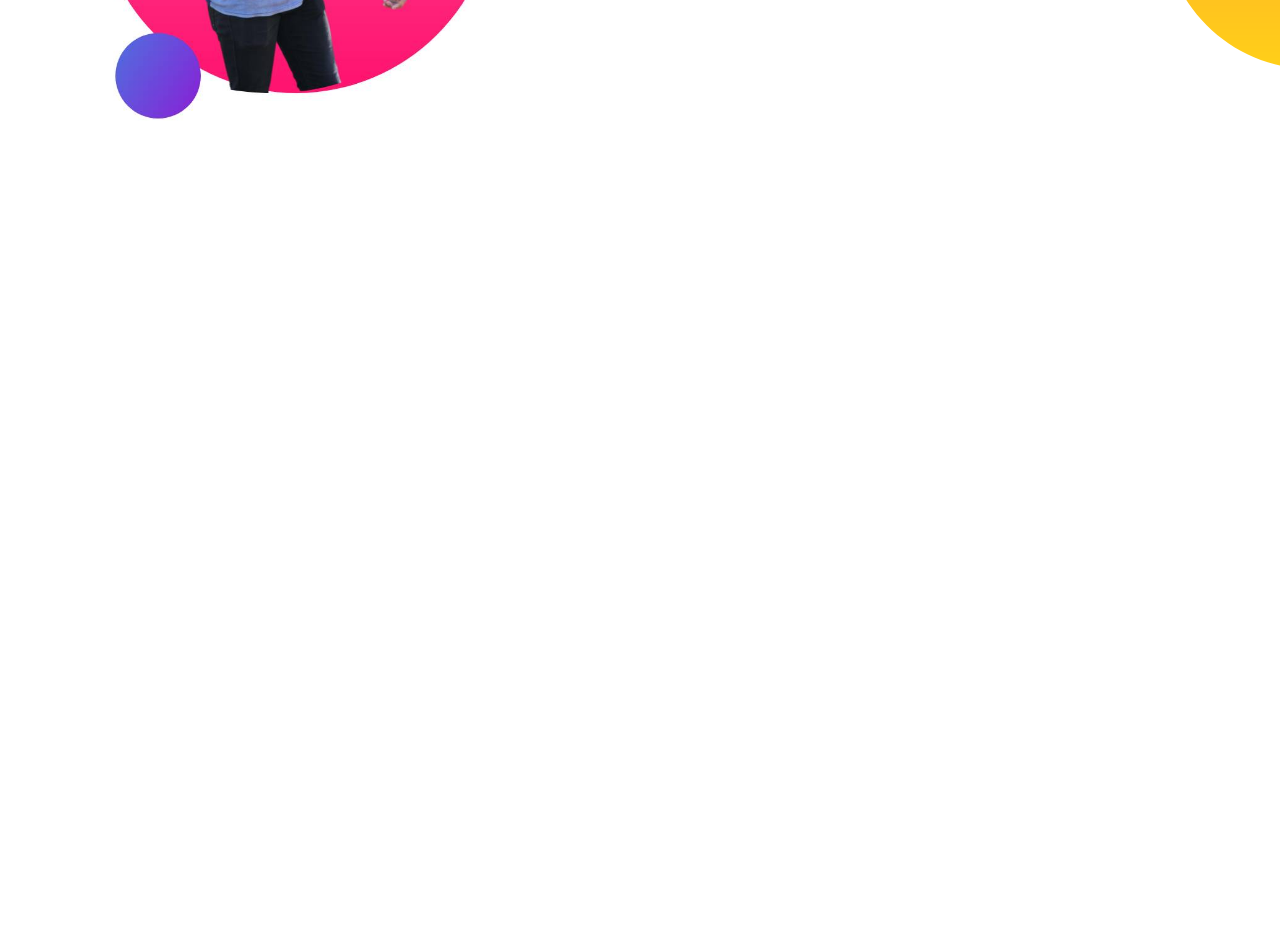
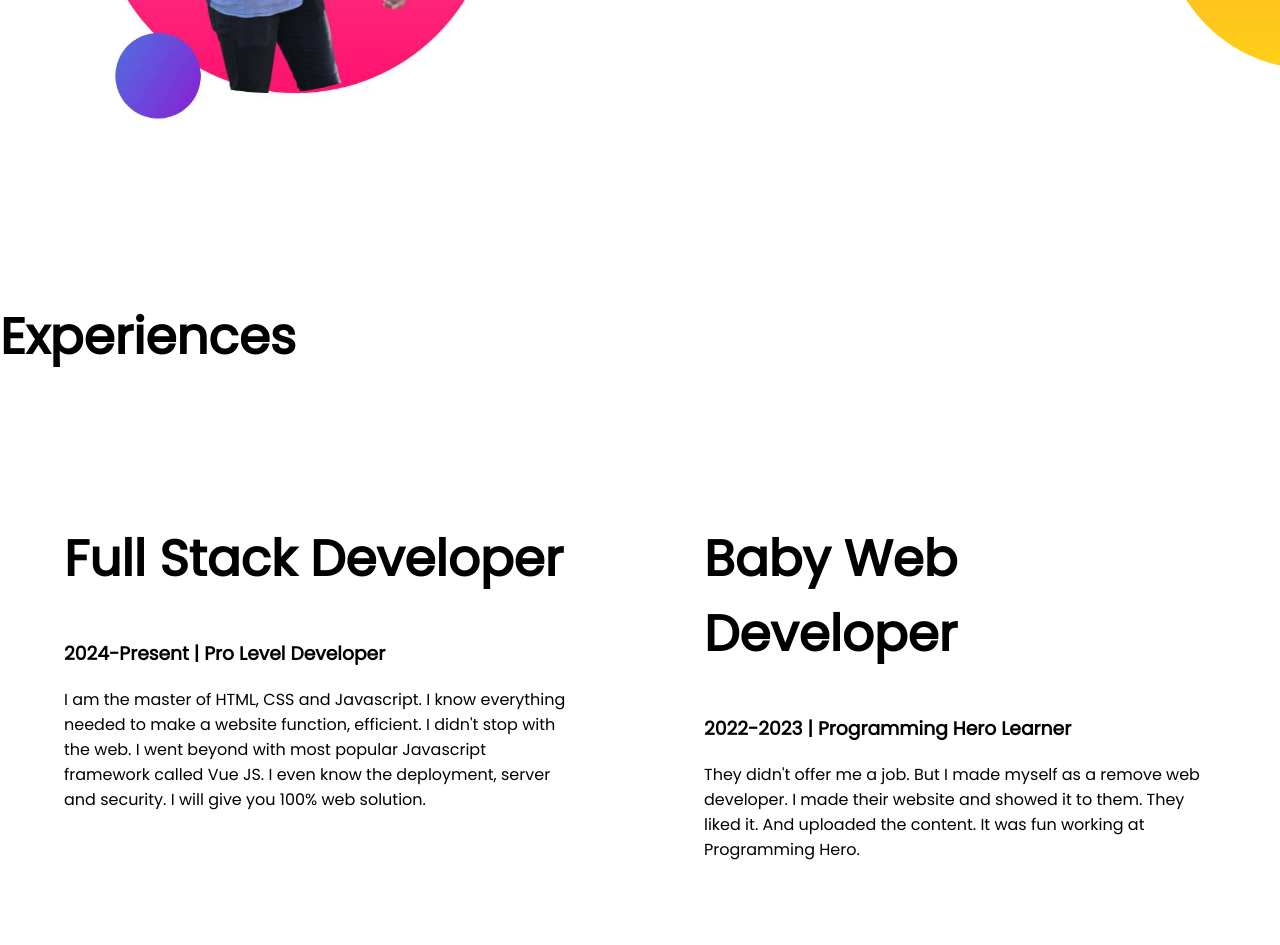
Before and after one commit to Aprimmuhury/developer-portfolio, a plain HTML site: page index.html in a window 1280 px wide. Shown: the part 974-1919 px from the top of the page. Before the commit the page ends 1274 px from the top, so only its background shows below. Drawn offline with Linux system fonts and the light colour scheme.

Commit message:
fifth commit

```diff
--- a/index.html
+++ b/index.html
@@ -12,7 +12,7 @@
 </head>
 
 <body>
-    <section class="top-banner">
+    <section class="top-banner flexible-container">
         <div class="write">
             <h1>Welcome To</h1>
             <h1><span class="orange-color">Aprim Muhury </span>World!</h1>
@@ -27,7 +27,7 @@
             <img src="image/my-pic1.jpg" alt="" srcset="">
         </div>
     </section>
-    <section class="dream-big">
+    <section class="dream-big flexible-container">
         <div class="half-width">
             <img src="image/my-pic2.jpg" alt="" srcset="">
         </div>
@@ -40,6 +40,26 @@
             <a class="link-button" target="_blank" href="https://www.facebook.com/">Download Resume</a>
         </div>
     </section>
+    <section class="experience-area ">
+        <h1>Experiences</h1>
+        <div class="flexible-container">
+            <div class="half-width">
+                <h1>Full Stack Developer</h1>
+                <h3>2024-Present | Pro Level Developer</h3>
+                <p>I am the master of HTML, CSS and Javascript. I know everything needed to make a website function,
+                    efficient. I didn't stop with the web. I went beyond with most popular Javascript framework called
+                    Vue
+                    JS. I even know the deployment, server and security. I will give you 100% web solution.</p>
+            </div>
+            <div class="half-width">
+                <h1>Baby Web Developer</h1>
+                <h3>2022-2023 | Programming Hero Learner</h3>
+                <p>They didn't offer me a job. But I made myself as a remove web developer.
+                    I made their website and showed it to them.
+                    They liked it. And uploaded the content. It was fun working at Programming Hero.</p>
+            </div>
+        </div>
+    </section>
 </body>
 
 </html>
--- a/style.css
+++ b/style.css
@@ -11,7 +11,7 @@ h1 {
     color: darkorange;
 }
 
-section {
+.flexible-container {
     display: flex;
     margin-bottom: 100px;
 }
```
